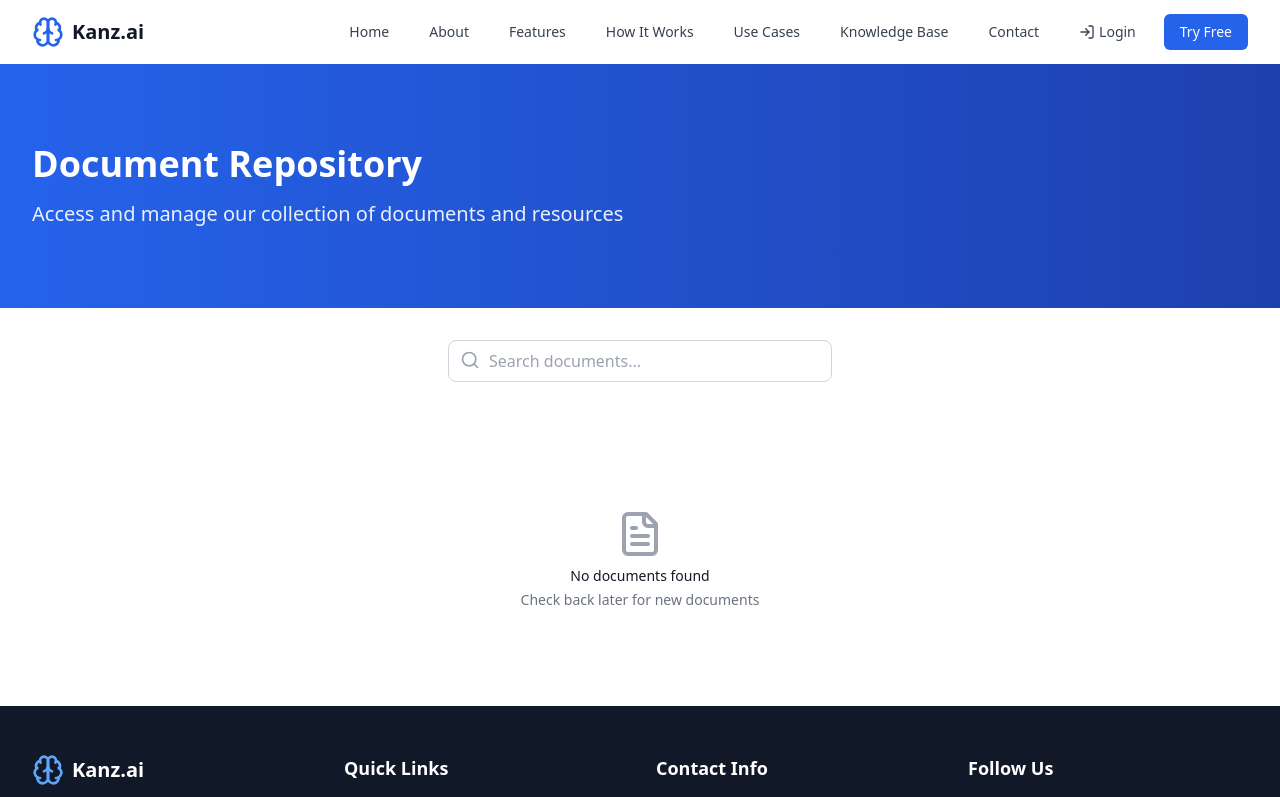
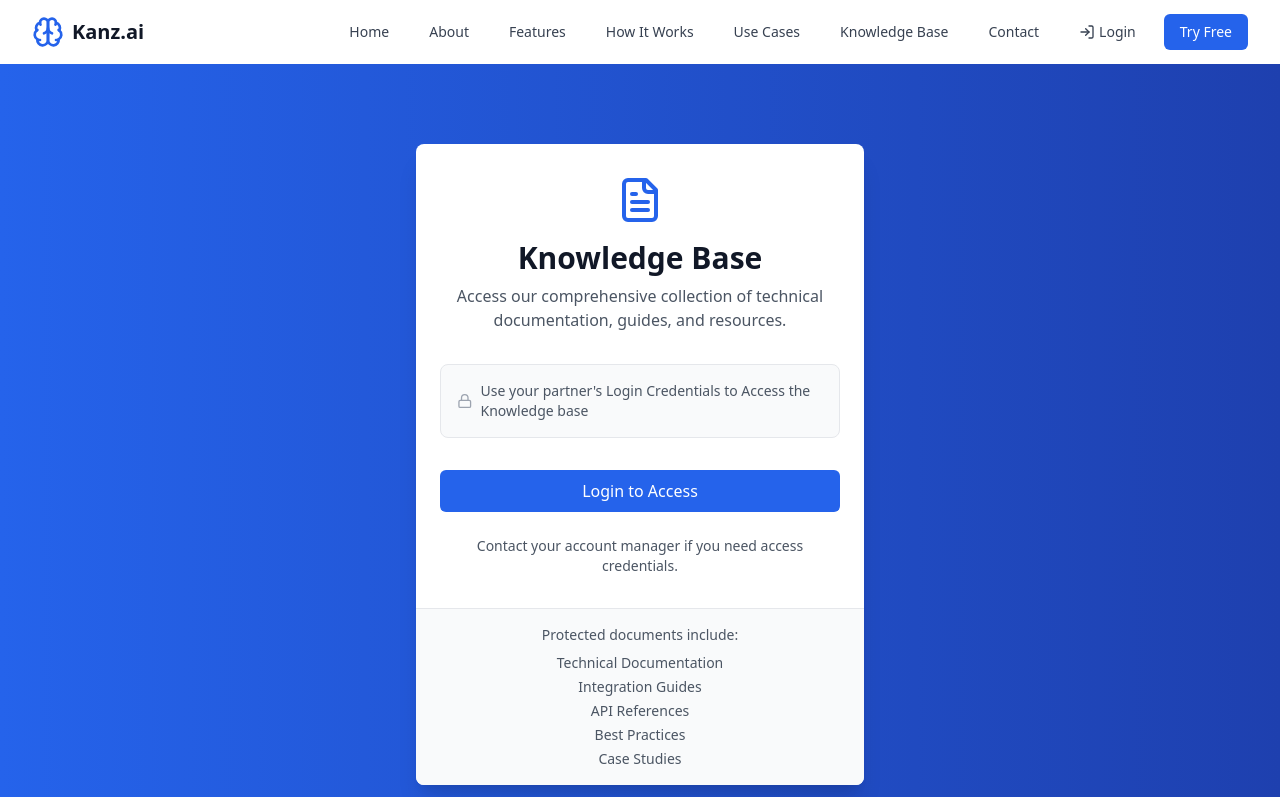
Before and after one commit to Rezasz/Kanz-ai-web-2, a React (Vite) app: page /knowledge-base in a window 1280 px wide. Shown: the top 797 px of the page. Built offline with nearby package versions, Linux system fonts and the light colour scheme.

Commit message:
Replace all files except .github/workflows

```diff
--- a/package.json
+++ b/package.json
@@ -15,7 +15,6 @@
     "react-dom": "^18.2.0",
     "react-router-dom": "^6.20.0",
     "react-markdown": "^8.0.7",
-    "firebase": "^10.7.1",
     "react-hot-toast": "^2.4.1"
   },
   "devDependencies": {
--- /dev/null
+++ b/src/components/knowledge-base/DocumentList.tsx
@@ -0,0 +1,49 @@
+import React from 'react';
+import { Download, FileText } from 'lucide-react';
+import { Document } from '../../types/document';
+
+interface DocumentListProps {
+  documents: Document[];
+}
+
+const DocumentList: React.FC<DocumentListProps> = ({ documents }) => {
+  if (documents.length === 0) {
+    return (
+      <div className="text-center py-12">
+        <FileText className="mx-auto h-12 w-12 text-gray-400" />
+        <h3 className="mt-2 text-sm font-medium text-gray-900">No documents found</h3>
+        <p className="mt-1 text-sm text-gray-500">
+          Documents will appear here once added
+        </p>
+      </div>
+    );
+  }
+
+  return (
+    <div className="grid gap-6">
+      {documents.map((doc) => (
+        <div key={doc.id} className="bg-white p-6 rounded-lg shadow-md">
+          <div className="flex items-start justify-between">
+            <div className="flex-1">
+              <h3 className="text-xl font-semibold mb-2">{doc.title}</h3>
+              <p className="text-gray-600 mb-4">{doc.brief}</p>
+              <p className="text-sm text-gray-500">
+                Uploaded on {new Date(doc.uploadDate).toLocaleDateString()}
+              </p>
+            </div>
+            <a
+              href={doc.fileUrl}
+              download={doc.fileName}
+              className="inline-flex items-center text-blue-600 hover:text-blue-700"
+              title="Download document"
+            >
+              <Download className="h-5 w-5" />
+            </a>
+          </div>
+        </div>
+      ))}
+    </div>
+  );
+};
+
+export default DocumentList;
--- /dev/null
+++ b/src/components/knowledge-base/DocumentUpload.tsx
@@ -0,0 +1,79 @@
+import React, { useState } from 'react';
+import { Upload } from 'lucide-react';
+
+interface DocumentUploadProps {
+  onUpload: (title: string, brief: string, file: File) => Promise<void>;
+  isUploading: boolean;
+}
+
+const DocumentUpload: React.FC<DocumentUploadProps> = ({ onUpload, isUploading }) => {
+  const [title, setTitle] = useState('');
+  const [brief, setBrief] = useState('');
+  const [file, setFile] = useState<File | null>(null);
+
+  const handleSubmit = async (e: React.FormEvent) => {
+    e.preventDefault();
+    if (!file || !title || !brief) return;
+
+    if (!file.type.includes('pdf')) {
+      alert('Please upload a PDF file');
+      return;
+    }
+
+    await onUpload(title, brief, file);
+    setTitle('');
+    setBrief('');
+    setFile(null);
+
+    const fileInput = document.querySelector('input[type="file"]') as HTMLInputElement;
+    if (fileInput) fileInput.value = '';
+  };
+
+  return (
+    <form onSubmit={handleSubmit} className="bg-white p-6 rounded-lg shadow-md mb-8">
+      <h2 className="text-2xl font-bold mb-6">Upload New Document</h2>
+      <div className="space-y-4">
+        <div>
+          <label className="block text-sm font-medium text-gray-700">Title</label>
+          <input
+            type="text"
+            value={title}
+            onChange={(e) => setTitle(e.target.value)}
+            className="mt-1 block w-full rounded-md border-gray-300 shadow-sm focus:border-blue-500 focus:ring-blue-500"
+            required
+          />
+        </div>
+        <div>
+          <label className="block text-sm font-medium text-gray-700">Brief Description</label>
+          <textarea
+            value={brief}
+            onChange={(e) => setBrief(e.target.value)}
+            className="mt-1 block w-full rounded-md border-gray-300 shadow-sm focus:border-blue-500 focus:ring-blue-500"
+            rows={3}
+            required
+          />
+        </div>
+        <div>
+          <label className="block text-sm font-medium text-gray-700">PDF File</label>
+          <input
+            type="file"
+            accept=".pdf"
+            onChange={(e) => e.target.files && setFile(e.target.files[0])}
+            className="mt-1 block w-full"
+            required
+          />
+        </div>
+        <button
+          type="submit"
+          disabled={isUploading}
+          className="inline-flex items-center px-4 py-2 border border-transparent text-sm font-medium rounded-md text-white bg-blue-600 hover:bg-blue-700 focus:outline-none focus:ring-2 focus:ring-offset-2 focus:ring-blue-500"
+        >
+          <Upload className="h-4 w-4 mr-2" />
+          {isUploading ? 'Uploading...' : 'Upload Document'}
+        </button>
+      </div>
+    </form>
+  );
+};
+
+export default DocumentUpload;
--- /dev/null
+++ b/src/components/knowledge-base/LoginPrompt.tsx
@@ -0,0 +1,64 @@
+import React from 'react';
+import { Lock, FileText } from 'lucide-react';
+import { useNavigate } from 'react-router-dom';
+
+const LoginPrompt = () => {
+  const navigate = useNavigate();
+
+  return (
+    <div className="min-h-screen bg-gradient-to-r from-blue-600 to-blue-800">
+      <div className="max-w-7xl mx-auto px-4 sm:px-6 lg:px-8 py-20">
+        <div className="max-w-md mx-auto bg-white rounded-lg shadow-xl overflow-hidden">
+          <div className="px-6 py-8">
+            <div className="text-center">
+              <FileText className="mx-auto h-12 w-12 text-blue-600" />
+              <h2 className="mt-4 text-3xl font-bold text-gray-900">Knowledge Base</h2>
+              <p className="mt-2 text-gray-600">
+                Access our comprehensive collection of technical documentation, guides, and resources.
+              </p>
+            </div>
+
+            <div className="mt-8 bg-gray-50 p-4 rounded-lg border border-gray-200">
+              <div className="flex items-center">
+                <Lock className="h-5 w-5 text-gray-400" />
+                <p className="ml-2 text-sm text-gray-600">
+                  Use your partner's Login Credentials to Access the Knowledge base
+                </p>
+              </div>
+            </div>
+
+            <div className="mt-8">
+              <button
+                onClick={() => navigate('/login')}
+                className="w-full flex items-center justify-center px-4 py-2 border border-transparent text-base font-medium rounded-md text-white bg-blue-600 hover:bg-blue-700 focus:outline-none focus:ring-2 focus:ring-offset-2 focus:ring-blue-500"
+              >
+                Login to Access
+              </button>
+            </div>
+
+            <div className="mt-6 text-center">
+              <p className="text-sm text-gray-600">
+                Contact your account manager if you need access credentials.
+              </p>
+            </div>
+          </div>
+
+          <div className="px-6 py-4 bg-gray-50 border-t border-gray-200">
+            <div className="text-center text-sm text-gray-600">
+              <p>Protected documents include:</p>
+              <ul className="mt-2 space-y-1">
+                <li>Technical Documentation</li>
+                <li>Integration Guides</li>
+                <li>API References</li>
+                <li>Best Practices</li>
+                <li>Case Studies</li>
+              </ul>
+            </div>
+          </div>
+        </div>
+      </div>
+    </div>
+  );
+};
+
+export default LoginPrompt;
--- a/src/pages/KnowledgeBase.tsx
+++ b/src/pages/KnowledgeBase.tsx
@@ -1,109 +1,50 @@
 import React, { useState, useEffect } from 'react';
 import { useAuth } from '../contexts/AuthContext';
-import { Search } from 'lucide-react';
-import { Toaster, toast } from 'react-hot-toast';
-import DocumentUploadForm from '../components/DocumentUploadForm';
-import DocumentList from '../components/DocumentList';
-import { saveDocument, getDocuments, deleteDocument } from '../utils/documentStorage';
+import LoginPrompt from '../components/knowledge-base/LoginPrompt';
+import DocumentList from '../components/knowledge-base/DocumentList';
+import DocumentUpload from '../components/knowledge-base/DocumentUpload';
+import { saveDocument, getDocuments } from '../utils/documentStorage';
 import type { Document } from '../types/document';
 
 const KnowledgeBase = () => {
   const { isAuthenticated } = useAuth();
   const [documents, setDocuments] = useState<Document[]>([]);
-  const [searchQuery, setSearchQuery] = useState('');
   const [isUploading, setIsUploading] = useState(false);
 
   useEffect(() => {
-    loadDocuments();
+    setDocuments(getDocuments());
   }, []);
-
-  const loadDocuments = () => {
-    const docs = getDocuments();
-    setDocuments(docs);
-  };
 
   const handleUpload = async (title: string, brief: string, file: File) => {
     setIsUploading(true);
     try {
       await saveDocument(title, brief, file);
-      loadDocuments();
-      toast.success('Document uploaded successfully!');
+      setDocuments(getDocuments());
     } catch (error) {
       console.error('Error uploading document:', error);
-      toast.error('Failed to upload document. Please try again.');
     } finally {
       setIsUploading(false);
     }
   };
 
-  const handleDelete = (docId: string) => {
-    const confirmed = window.confirm('Are you sure you want to delete this document?');
-    if (!confirmed) return;
-
-    try {
-      deleteDocument(docId);
-      loadDocuments();
-      toast.success('Document deleted successfully!');
-    } catch (error) {
-      console.error('Error deleting document:', error);
-      toast.error('Failed to delete document. Please try again.');
-    }
-  };
-
-  const filteredDocuments = documents.filter(doc =>
-    doc.title.toLowerCase().includes(searchQuery.toLowerCase()) ||
-    doc.brief.toLowerCase().includes(searchQuery.toLowerCase())
-  );
+  if (!isAuthenticated) {
+    return <LoginPrompt />;
+  }
 
   return (
-    <div>
-      <Toaster position="top-right" />
+    <div className="min-h-screen bg-gray-50 py-12">
+      <div className="max-w-7xl mx-auto px-4 sm:px-6 lg:px-8">
+        <h1 className="text-3xl font-bold text-gray-900 mb-8">Knowledge Base</h1>
 
-      {/* Hero Section */}
-      <section className="bg-gradient-to-r from-blue-600 to-blue-800 text-white py-20">
-        <div className="max-w-7xl mx-auto px-4 sm:px-6 lg:px-8">
-          <div className="max-w-3xl">
-            <h1 className="text-4xl font-bold mb-4">Document Repository</h1>
-            <p className="text-xl opacity-90">Access and manage our collection of documents and resources</p>
-          </div>
-        </div>
-      </section>
+        {isAuthenticated && (
+          <DocumentUpload
+            onUpload={handleUpload}
+            isUploading={isUploading}
+          />
+        )}
 
-      {/* Upload Form - Only visible when authenticated */}
-      {isAuthenticated && (
-        <section className="py-8 bg-gray-50">
-          <div className="max-w-7xl mx-auto px-4 sm:px-6 lg:px-8">
-            <DocumentUploadForm onUpload={handleUpload} isUploading={isUploading} />
-          </div>
-        </section>
-      )}
-
-      {/* Search Section */}
-      <section className="py-8">
-        <div className="max-w-7xl mx-auto px-4 sm:px-6 lg:px-8">
-          <div className="relative w-full md:w-96 mx-auto">
-            <input
-              type="text"
-              placeholder="Search documents..."
-              value={searchQuery}
-              onChange={(e) => setSearchQuery(e.target.value)}
-              className="w-full pl-10 pr-4 py-2 rounded-lg border border-gray-300 focus:outline-none focus:ring-2 focus:ring-blue-500"
-            />
-            <Search className="absolute left-3 top-2.5 h-5 w-5 text-gray-400" />
-          </div>
-        </div>
-      </section>
-
-      {/* Documents List */}
-      <section className="py-12">
-        <div className="max-w-7xl mx-auto px-4 sm:px-6 lg:px-8">
-          <DocumentList
-            documents={filteredDocuments}
-            isAuthenticated={isAuthenticated}
-            onDelete={handleDelete}
-          />
-        </div>
-      </section>
+        <DocumentList documents={documents} />
+      </div>
     </div>
   );
 };
--- a/src/types/document.ts
+++ b/src/types/document.ts
@@ -3,6 +3,7 @@ export interface Document {
   title: string;
   brief: string;
   fileName: string;
+  fileUrl: string;
   uploadDate: string;
   uploadedBy: string;
 }
```
Also changed, not shown: src/utils/documentStorage.ts (+4 -11 lines), 2 other files (tests, documents, lock files or other folders).
